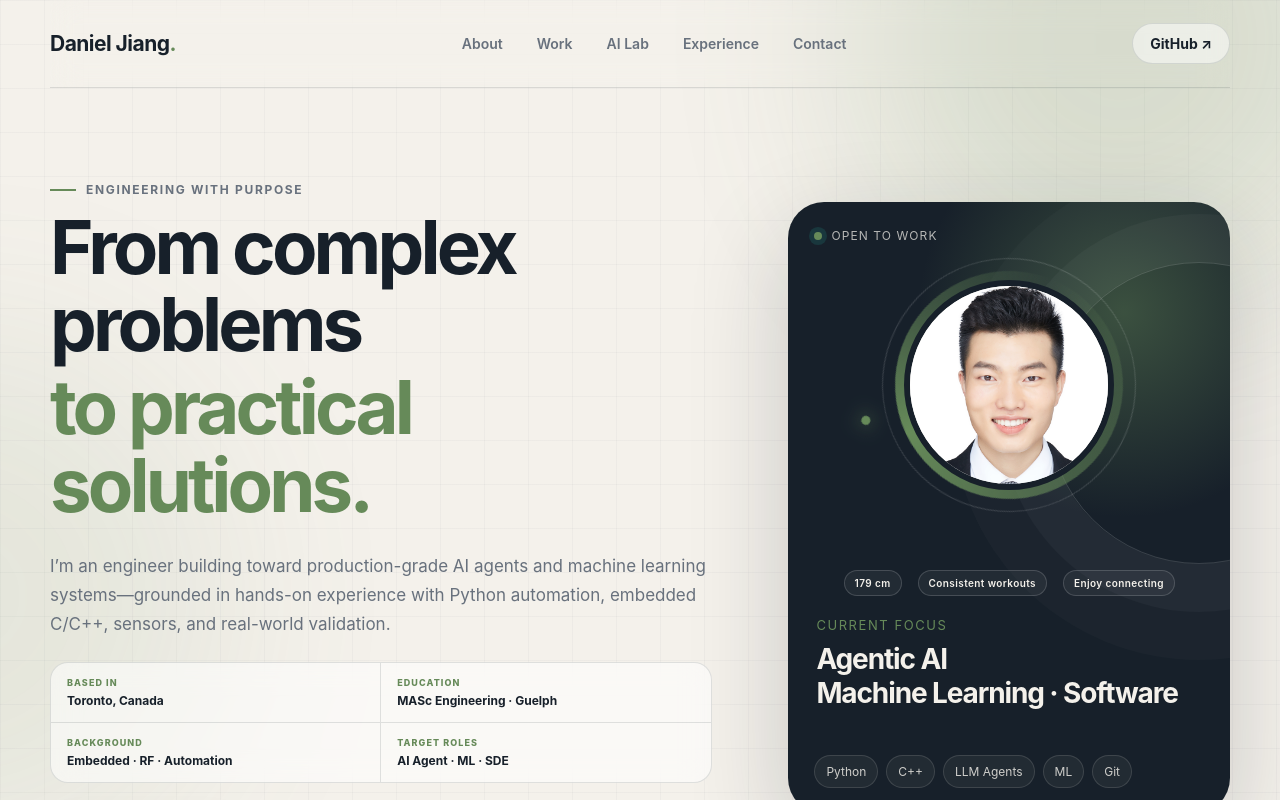
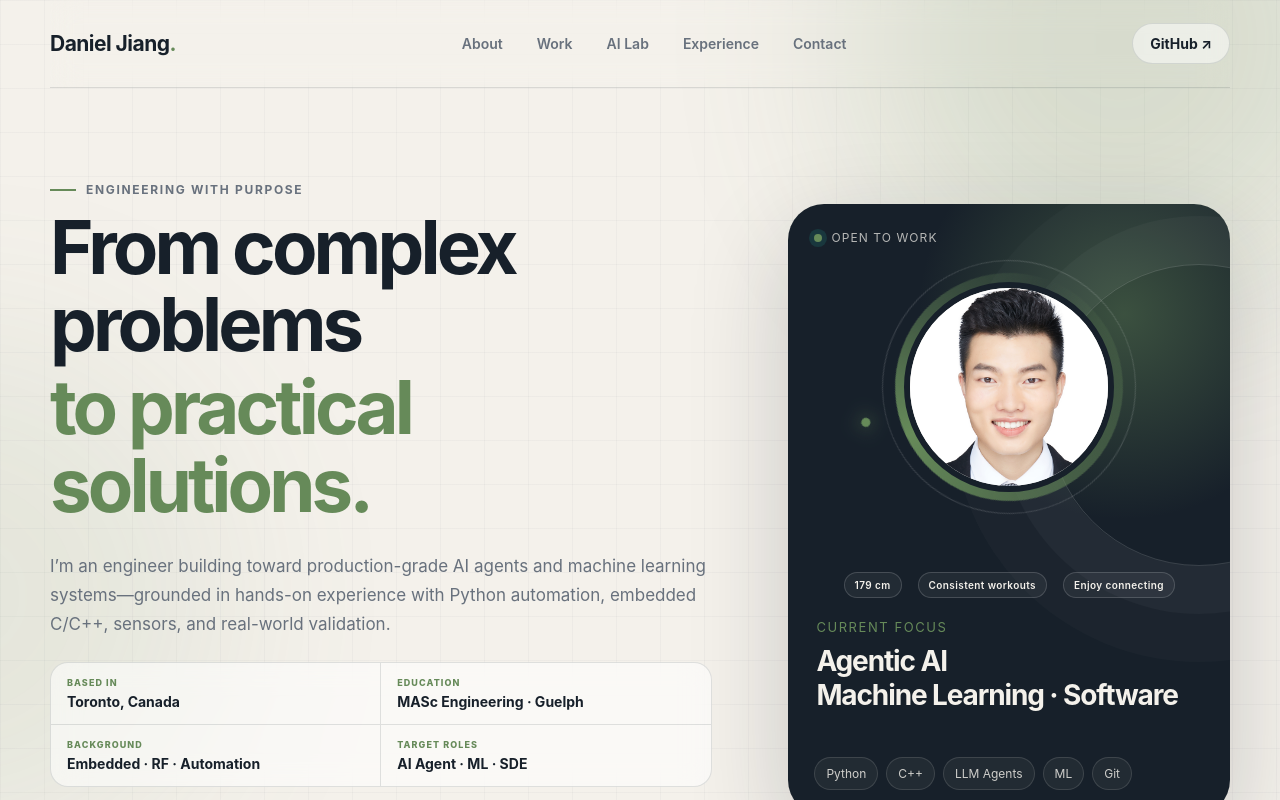
Before and after one commit to jiangjian9803-eng/jiangjian9803-eng.github.io, a Next.js app: page / in a window 1280 px wide. Shown: the top 800 px of the page. Built offline with nearby package versions, Linux system fonts and the light colour scheme.

Commit message:
Increase profile fact text size

```diff
--- a/styles.css
+++ b/styles.css
@@ -54,7 +54,7 @@ h1 em { position: relative; margin-top: .08em; color: var(--blue); font-style: n
 .profile-facts div:nth-last-child(-n+2) { border-bottom: 0; }
 .profile-facts span, .profile-facts strong { display: block; }
 .profile-facts span { margin-bottom: 5px; color: var(--blue); font-size: 9px; font-weight: 800; letter-spacing: .12em; text-transform: uppercase; }
-.profile-facts strong { font-size: 12px; }
+.profile-facts strong { font-size: 14px; }
 .button { display: inline-flex; align-items: center; justify-content: center; gap: 30px; min-height: 54px; padding: 0 22px; border-radius: 999px; font-weight: 700; transition: transform .2s ease, box-shadow .2s ease; }
 .button:hover { transform: translateY(-2px); }
 .button-primary { color: var(--paper); background: var(--ink); box-shadow: 0 14px 30px rgba(23,32,42,.17); }
```
